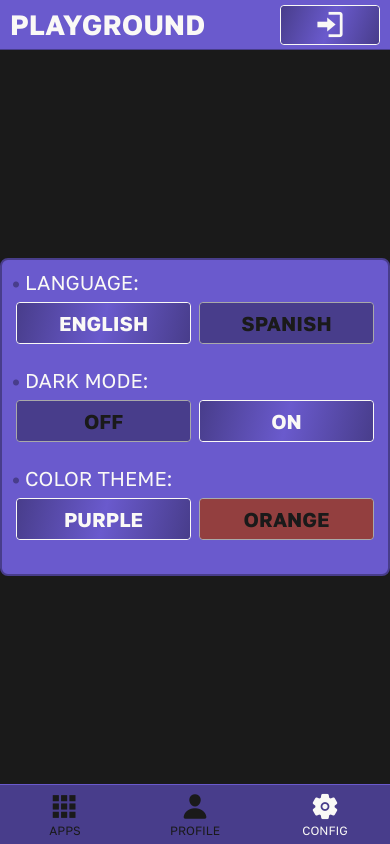
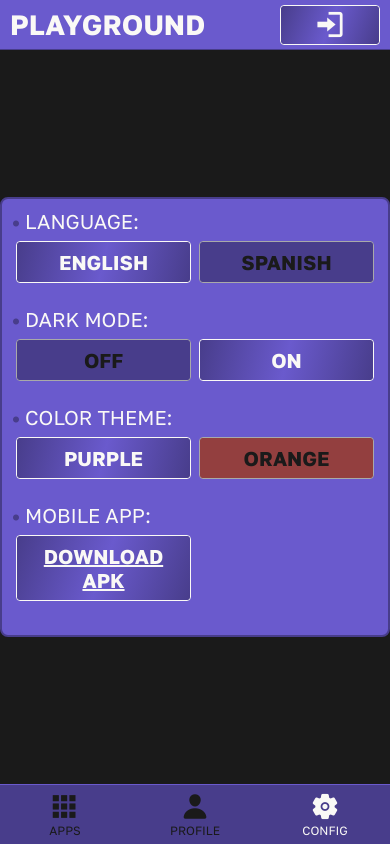
Before and after one commit to santio89/playground-react-native, a React Native app: screen /Settings in a window 390 px wide. Built offline with nearby package versions, Linux system fonts and the light colour scheme.

Commit message:
small fix

```diff
--- a/constants/Langs.js
+++ b/constants/Langs.js
@@ -61,7 +61,9 @@ export const LANGS = [{
         forecast: "FORECAST",
         calculator: "CALCULATOR",
         album: "ALBUM",
-        noImg: "NO IMAGES TO DISPLAY"
+        noImg: "NO IMAGES TO DISPLAY",
+        tryMobile: "MOBILE APP",
+        downloadApk: "DOWNLOAD APK"
     }
 }, {
     id: 2, lang: "spanish", text: {
@@ -126,6 +128,8 @@ export const LANGS = [{
         forecast: "PRONÓSTICO",
         calculator: "CALCULADORA",
         album: "ÁLBUM",
-        noImg: "NO HAY IMÁGENES PARA MOSTRAR"
+        noImg: "NO HAY IMÁGENES PARA MOSTRAR",
+        tryMobile: "APP MÓVIL",
+        downloadApk: "DESCARGAR APK"
     }
 }]
--- a/screens/Settings.jsx
+++ b/screens/Settings.jsx
@@ -1,4 +1,4 @@
-import { StyleSheet, Text, View, ScrollView, TouchableOpacity } from 'react-native'
+import { StyleSheet, Text, View, ScrollView, TouchableOpacity, Platform } from 'react-native'
 import { useState, useEffect } from 'react'
 import { useSelector, useDispatch } from 'react-redux'
 import { selectLang, selectDarkMode, selectColorTheme, getSettingsFirebase } from '../store/actions/settings.action.js';
@@ -131,6 +131,23 @@ const Settings = ({ navigation }) => {
                             </TouchableOpacity>
                         </View>
                     </View>
+                    {Platform.OS === 'web' &&
+                        <View style={styles.settingsItem}>
+                            <Text style={[styles.settingsItemLabel]}><Text style={[styles.settingsItemIndicator, altColorTheme && styles.altSettingsItemIndicator]}>•&nbsp;</Text><Text>{text.tryMobile}: </Text></Text>
+                            <View style={[styles.settingsItemTextWrapper, { justifyContent: 'flex-start' }]}>
+                                <TouchableOpacity style={[styles.settingsItemTextButton, altColorTheme && styles.altSettingsItemTextButton, styles.itemSelected]} >
+                                    <LinearGradient
+                                        colors={[altColorTheme ? Constants.colorSecondaryDark : Constants.colorPrimaryDark, altColorTheme ? Constants.colorSecondary : Constants.colorPrimary, altColorTheme ? Constants.colorSecondaryDark : Constants.colorPrimaryDark]}
+                                        start={{ x: 0, y: 0 }}
+                                        end={{ x: 1, y: 1 }}
+                                        style={{ position: 'absolute', left: 0, right: 0, top: 0, bottom: 0, borderRadius: 4, zIndex: -1 }}
+                                    />
+                                    <a href={"https://drive.google.com/uc?export=download&id=1Faz_FB5PCiyt15uwwoVS3FZkh-wE8Eqm&confirm=t&uuid=898da175-7d39-41f3-97d8-8e20022a32df&at=AKKF8vxEzlAC2pWTdW30n4u-U-O2:1683223554108"} style={{ ...styles.settingsItemText, ...styles.itemSelected }} target="_blank" rel="noopener noreferrer" download>{text.downloadApk}
+                                    </a>
+                                </TouchableOpacity>
+                            </View>
+                        </View>
+                    }
                 </View>
             </ScrollView>
         </>
@@ -198,7 +215,7 @@ const styles = StyleSheet.create({
         marginRight: '1%',
         padding: 8,
         color: Constants.colorDark,
-        maxWidth: '100%'
+        maxWidth: '48%'
     },
     settingsItemText: {
         fontFamily: Constants.fontPrimaryBold,
--- a/web/index.html
+++ b/web/index.html
@@ -85,6 +85,10 @@
       filter: contrast(120%) brightness(102%);
     }
 
+    a {
+      text-decoration: none;
+    }
+
     /* Enable for apps that support dark/light-theme */
     @media (prefers-color-scheme: dark) {
       body {
```
Lines whose indentation alone changed are shown as unchanged.
